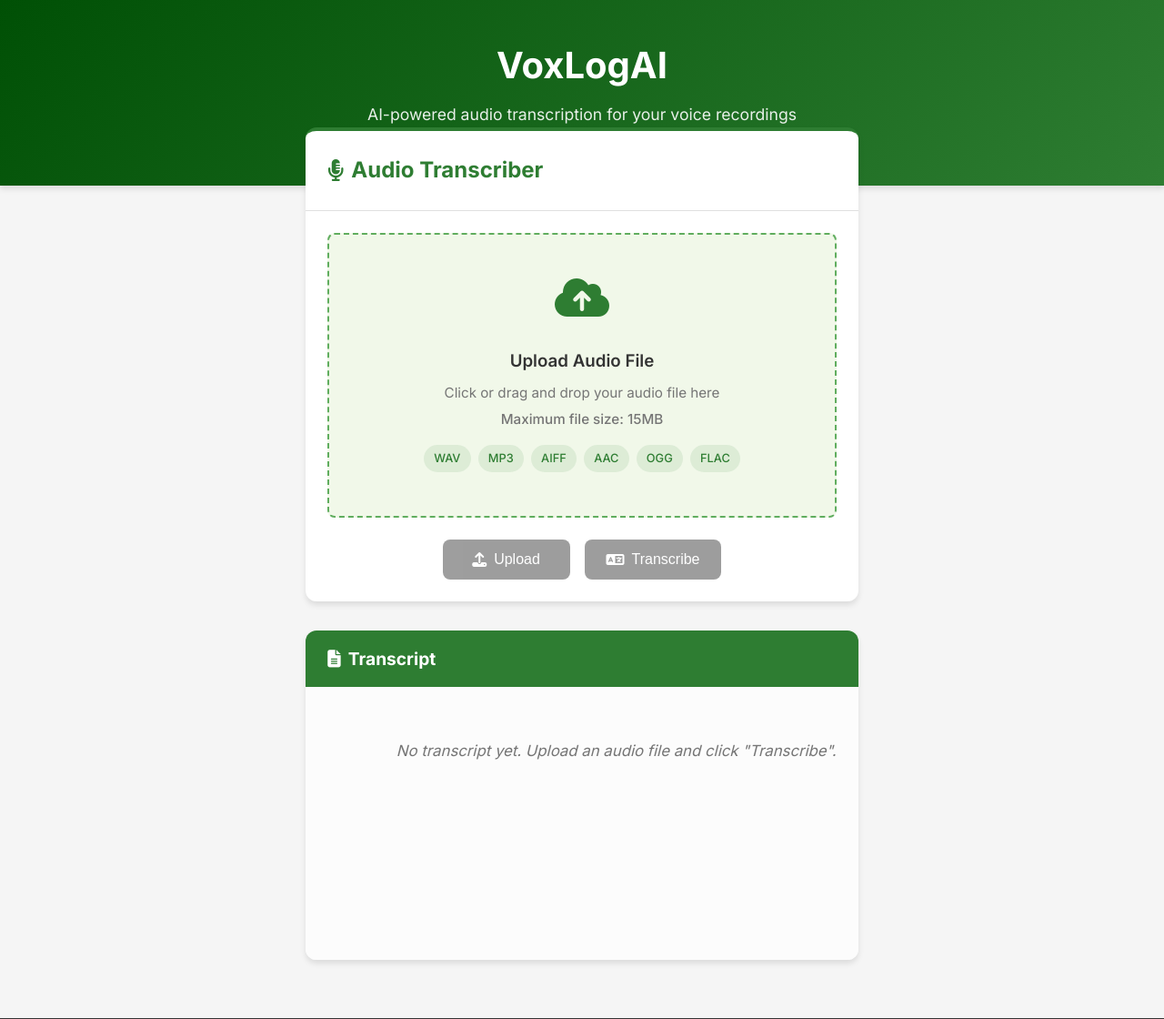
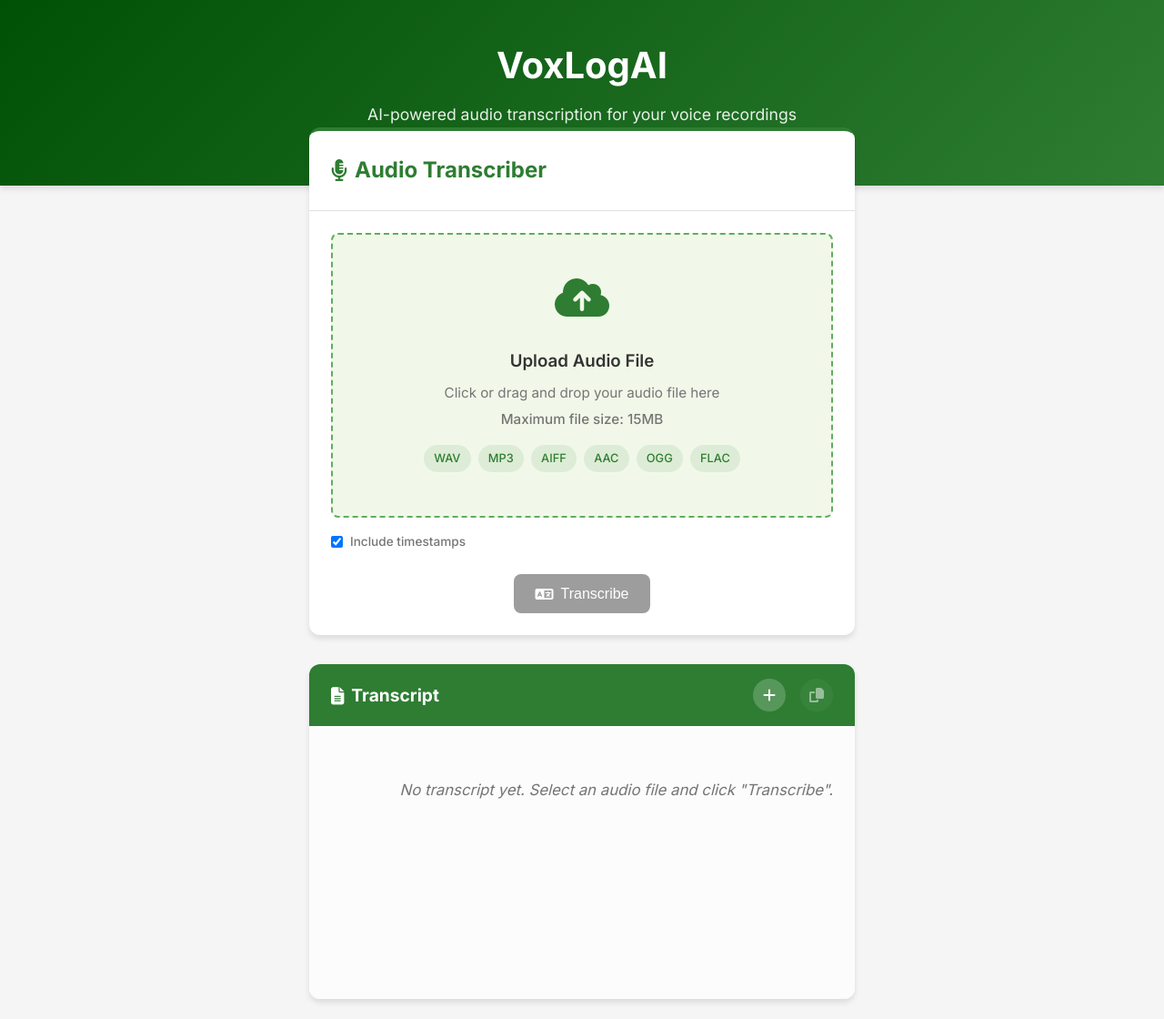
Before and after one commit to antoniocascais/VoxLogAI, a Flask app: page / in a window 1280 px wide. Shown: the top 1120 px of the page at 91% size. Run offline with Flask 3, Linux system fonts and the light colour scheme.

Commit message:
Add feature to toggle timestamps and copy transcript
In this commit we:
1) add a feature to enable/disable timestamps from being shown in the
   UI;

2) add a copy button to allow users to copy transcript to clipboard

3) remove the "upload" button;

4) add a "new transcript" button to refresh page

```diff
--- a/app.py
+++ b/app.py
@@ -70,8 +70,12 @@
         return jsonify({'error': 'No file path provided'}), 400
 
     try:
+        # Get timestamp preference from request
+        include_timestamps = data.get('include_timestamps', True)
+        logger.info(f"Timestamp preference: {'include' if include_timestamps else 'exclude'}")
+
         # Process the audio file
-        transcript = transcribe_audio(temp_path)
+        transcript = transcribe_audio(temp_path, include_timestamps)
         logger.info(f"File transcribed successfully")
 
         # Delete the temporary file after processing
--- a/templates/index.html
+++ b/templates/index.html
@@ -254,6 +254,60 @@
             gap: 0.5rem;
         }
 
+        .transcript-actions {
+            display: flex;
+            align-items: center;
+            gap: 1rem;
+        }
+
+        .action-button {
+            background-color: rgba(255, 255, 255, 0.2);
+            color: white;
+            border: none;
+            width: 36px;
+            height: 36px;
+            border-radius: 50%;
+            display: flex;
+            align-items: center;
+            justify-content: center;
+            cursor: pointer;
+            transition: all 0.2s ease;
+            padding: 0;
+            min-width: auto;
+            box-shadow: none;
+        }
+
+        .action-button:hover {
+            background-color: rgba(255, 255, 255, 0.3);
+            transform: translateY(0);
+            box-shadow: none;
+        }
+
+        .action-button:disabled {
+            opacity: 0.5;
+            background-color: rgba(255, 255, 255, 0.1);
+            cursor: not-allowed;
+        }
+
+        .copied-tooltip {
+            position: absolute;
+            background-color: rgba(0, 0, 0, 0.7);
+            color: white;
+            padding: 5px 10px;
+            border-radius: 4px;
+            font-size: 12px;
+            top: -30px;
+            right: 0;
+            animation: fadeOut 1.5s forwards;
+            pointer-events: none;
+        }
+
+        @keyframes fadeOut {
+            0% { opacity: 1; }
+            70% { opacity: 1; }
+            100% { opacity: 0; }
+        }
+
         .transcript-content {
             padding: 1.5rem;
             min-height: 300px;
@@ -296,6 +350,24 @@
         .placeholder-text {
             color: var(--gray-dark);
             font-style: italic;
+        }
+
+        .options-container {
+            margin-top: 1rem;
+        }
+
+        .toggle-option {
+            display: flex;
+            align-items: center;
+            gap: 0.5rem;
+            cursor: pointer;
+            user-select: none;
+        }
+
+        .toggle-label {
+            font-size: 0.85rem;
+            color: var(--gray-dark);
+            font-weight: 500;
         }
 
         .timestamp {
@@ -387,11 +459,14 @@
                     <span id="file-name"></span>
                 </div>
 
+                <div class="options-container">
+                    <label class="toggle-option">
+                        <input type="checkbox" id="timestamp-toggle" checked>
+                        <span class="toggle-label">Include timestamps</span>
+                    </label>
+                </div>
+
                 <div class="buttons">
-                    <button id="upload-button" disabled>
-                        <i class="fas fa-upload"></i>
-                        Upload
-                    </button>
                     <button id="transcribe-button" disabled>
                         <i class="fas fa-language"></i>
                         Transcribe
@@ -409,12 +484,20 @@
         <div class="transcript-container">
             <div class="transcript-header">
                 <h2><i class="fas fa-file-alt"></i> Transcript</h2>
-                <div id="transcript-status" class="hidden">
-                    <i class="fas fa-check-circle"></i>
+                <div class="transcript-actions">
+                    <button id="new-button" class="action-button" title="Start new transcription">
+                        <i class="fas fa-plus"></i>
+                    </button>
+                    <button id="copy-button" class="action-button" title="Copy to clipboard" disabled>
+                        <i class="fas fa-copy"></i>
+                    </button>
+                    <div id="transcript-status" class="hidden">
+                        <i class="fas fa-check-circle"></i>
+                    </div>
                 </div>
             </div>
             <div id="transcript-content" class="transcript-content">
-                <span class="placeholder-text">No transcript yet. Upload an audio file and click "Transcribe".</span>
+                <span class="placeholder-text">No transcript yet. Select an audio file and click "Transcribe".</span>
             </div>
         </div>
     </div>
@@ -424,9 +507,7 @@
     </footer>
 
     <script>
-        let tempPath = null;
         const audioFileInput = document.getElementById('audio-file');
-        const uploadButton = document.getElementById('upload-button');
         const transcribeButton = document.getElementById('transcribe-button');
         const fileInfo = document.getElementById('file-info');
         const fileName = document.getElementById('file-name');
@@ -438,6 +519,9 @@
 
         // Setup drag and drop
         const uploadZone = document.getElementById('upload-zone');
+        const copyButton = document.getElementById('copy-button');
+        const newButton = document.getElementById('new-button');
+        const timestampToggle = document.getElementById('timestamp-toggle');
 
         ['dragenter', 'dragover', 'dragleave', 'drop'].forEach(eventName => {
             uploadZone.addEventListener(eventName, preventDefaults, false);
@@ -490,7 +574,7 @@
                 if (file.size > MAX_FILE_SIZE) {
                     fileName.textContent = `${file.name} (${formatFileSize(file.size)})`;
                     fileInfo.classList.remove('hidden');
-                    uploadButton.disabled = true;
+                    transcribeButton.disabled = true;
 
                     errorText.textContent = `File too large. Maximum size is 15MB. Your file is ${formatFileSize(file.size)}.`;
                     errorMessage.classList.remove('hidden');
@@ -499,24 +583,23 @@
 
                 fileName.textContent = `${file.name} (${formatFileSize(file.size)})`;
                 fileInfo.classList.remove('hidden');
-                uploadButton.disabled = false;
+                transcribeButton.disabled = false;
 
                 // Reset previous state
-                transcribeButton.disabled = true;
                 errorMessage.classList.add('hidden');
-                transcriptContent.innerHTML = '<span class="placeholder-text">No transcript yet. Upload an audio file and click "Transcribe".</span>';
+                transcriptContent.innerHTML = '<span class="placeholder-text">No transcript yet. Click "Transcribe" to process your audio.</span>';
                 transcriptStatus.classList.add('hidden');
             }
         }
 
-        // Handle file upload
-        uploadButton.addEventListener('click', async function() {
+        // Handle transcription (combined upload and transcribe)
+        transcribeButton.addEventListener('click', async function() {
             const file = audioFileInput.files[0];
             if (!file) return;
 
-            // Show uploading status
-            uploadButton.disabled = true;
-            uploadButton.innerHTML = '<span class="spinner"></span> Uploading...';
+            // Step 1: Upload file
+            transcribeButton.disabled = true;
+            transcribeButton.innerHTML = '<span class="spinner"></span> Uploading...';
             uploadStatus.innerHTML = '<i class="fas fa-circle-notch fa-spin"></i> Uploading file...';
             uploadStatus.classList.remove('hidden');
             errorMessage.classList.add('hidden');
@@ -525,57 +608,45 @@
             formData.append('audio', file);
 
             try {
-                const response = await fetch('/upload', {
+                // Step 1: Upload file
+                const uploadResponse = await fetch('/upload', {
                     method: 'POST',
                     body: formData
                 });
 
-                const data = await response.json();
+                const uploadData = await uploadResponse.json();
 
-                if (response.ok) {
-                    uploadStatus.innerHTML = '<i class="fas fa-check-circle"></i> Upload complete!';
-                    uploadButton.innerHTML = '<i class="fas fa-check"></i> Uploaded';
-                    tempPath = data.temp_path;
-                    transcribeButton.disabled = false;
-                } else {
-                    throw new Error(data.error || 'Upload failed');
+                if (!uploadResponse.ok) {
+                    throw new Error(uploadData.error || 'Upload failed');
                 }
-            } catch (error) {
-                uploadStatus.classList.add('hidden');
-                errorText.textContent = error.message;
-                errorMessage.classList.remove('hidden');
-                uploadButton.innerHTML = '<i class="fas fa-upload"></i> Upload';
-                uploadButton.disabled = false;
-            }
-        });
 
-        // Handle transcription
-        transcribeButton.addEventListener('click', async function() {
-            if (!tempPath) return;
+                const tempPath = uploadData.temp_path;
 
-            transcribeButton.disabled = true;
-            transcribeButton.innerHTML = '<span class="spinner"></span> Transcribing...';
-            uploadStatus.innerHTML = '<i class="fas fa-circle-notch fa-spin"></i> Transcribing audio...';
-            errorMessage.classList.add('hidden');
+                // Step 2: Transcribe file
+                uploadStatus.innerHTML = '<i class="fas fa-circle-notch fa-spin"></i> Transcribing audio...';
+                transcribeButton.innerHTML = '<span class="spinner"></span> Transcribing...';
 
-            try {
-                const response = await fetch('/transcribe', {
+                const transcribeResponse = await fetch('/transcribe', {
                     method: 'POST',
                     headers: {
                         'Content-Type': 'application/json'
                     },
-                    body: JSON.stringify({ temp_path: tempPath })
+                    body: JSON.stringify({
+                        temp_path: tempPath,
+                        include_timestamps: timestampToggle.checked
+                    })
                 });
 
-                const data = await response.json();
+                const transcribeData = await transcribeResponse.json();
 
-                if (response.ok) {
-                    transcriptContent.innerHTML = formatTranscript(data.transcript);
+                if (transcribeResponse.ok) {
+                    transcriptContent.innerHTML = formatTranscript(transcribeData.transcript);
                     uploadStatus.innerHTML = '<i class="fas fa-check-circle"></i> Transcription complete!';
                     transcribeButton.innerHTML = '<i class="fas fa-check"></i> Transcribed';
                     transcriptStatus.classList.remove('hidden');
+                    copyButton.disabled = false;
                 } else {
-                    throw new Error(data.error || 'Transcription failed');
+                    throw new Error(transcribeData.error || 'Transcription failed');
                 }
             } catch (error) {
                 uploadStatus.classList.add('hidden');
@@ -595,13 +666,80 @@
 
         // Format transcript with line breaks and timestamp formatting
         function formatTranscript(text) {
-            // Format timestamps like [8m40s242ms - 8m51s12ms]
-            const formattedText = text.replace(/\[(\d+m\d+s\d+ms\s*-\s*\d+m\d+s\d+ms)\]/g,
-                                             '<span class="timestamp">[$1]</span>');
+            let formattedText = text;
+
+            // Format timestamps like [8m40s242ms - 8m51s12ms] if timestamps are enabled
+            if (timestampToggle.checked) {
+                formattedText = text.replace(/\[(\d+m\d+s\d+ms\s*-\s*\d+m\d+s\d+ms)\]/g,
+                                         '<span class="timestamp">[$1]</span>');
+            }
 
             // Replace new lines with <br> tags
             return formattedText.replace(/\n/g, '<br>');
         }
+
+        // Copy transcript to clipboard
+        copyButton.addEventListener('click', function() {
+            // Get the text content without HTML tags
+            const transcriptText = transcriptContent.innerText;
+
+            // Check if there's actual content to copy
+            if (transcriptText && !transcriptText.includes('No transcript yet')) {
+                navigator.clipboard.writeText(transcriptText).then(function() {
+                    // Show copied message
+                    const tooltip = document.createElement('span');
+                    tooltip.className = 'copied-tooltip';
+                    tooltip.textContent = 'Copied!';
+
+                    // Position the tooltip relative to the button
+                    copyButton.style.position = 'relative';
+                    copyButton.appendChild(tooltip);
+
+                    // Remove tooltip after animation completes
+                    setTimeout(function() {
+                        copyButton.removeChild(tooltip);
+                    }, 1500);
+                }).catch(function(err) {
+                    console.error('Could not copy text: ', err);
+                });
+            }
+        });
+
+        // Handle timestamp toggle
+        timestampToggle.addEventListener('change', function() {
+            // If transcript already exists, reformat it
+            if (transcriptContent.innerHTML && !transcriptContent.innerHTML.includes('placeholder-text')) {
+                const currentText = transcriptContent.innerText;
+                // On toggle change, we need to re-apply formatting to show/hide timestamps
+                transcriptContent.innerHTML = formatTranscript(currentText);
+            }
+        });
+
+        // Handle new transcription button
+        newButton.addEventListener('click', function() {
+            // Reset form and UI state
+            resetUIState();
+        });
+
+        // Function to reset UI to initial state
+        function resetUIState() {
+            // Reset file input
+            audioFileInput.value = '';
+
+            // Reset UI elements
+            fileInfo.classList.add('hidden');
+            uploadStatus.classList.add('hidden');
+            errorMessage.classList.add('hidden');
+            transcriptStatus.classList.add('hidden');
+
+            // Reset buttons
+            transcribeButton.disabled = true;
+            transcribeButton.innerHTML = '<i class="fas fa-language"></i> Transcribe';
+            copyButton.disabled = true;
+
+            // Reset transcript
+            transcriptContent.innerHTML = '<span class="placeholder-text">No transcript yet. Select an audio file and click "Transcribe".</span>';
+        }
     </script>
 </body>
 </html>
```
Also changed, not shown: transcriber.py (+8 -3 lines).
